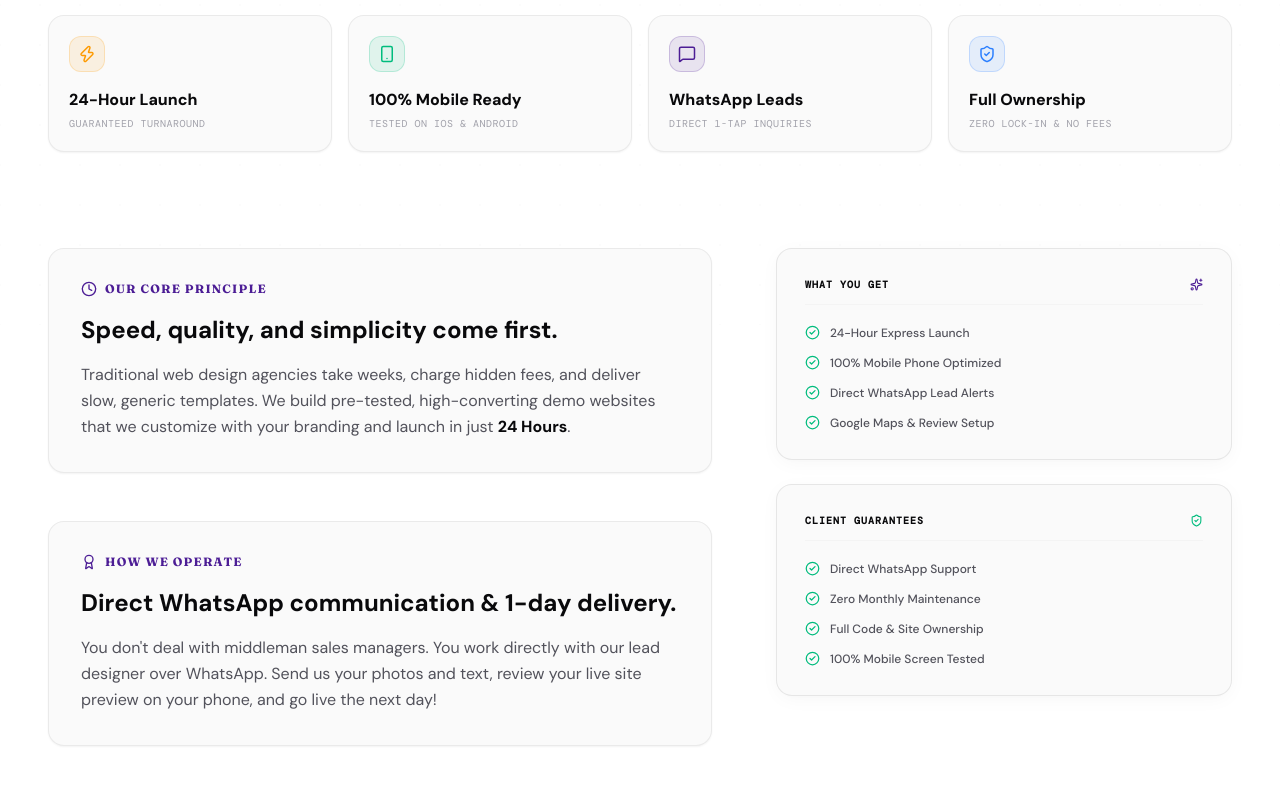
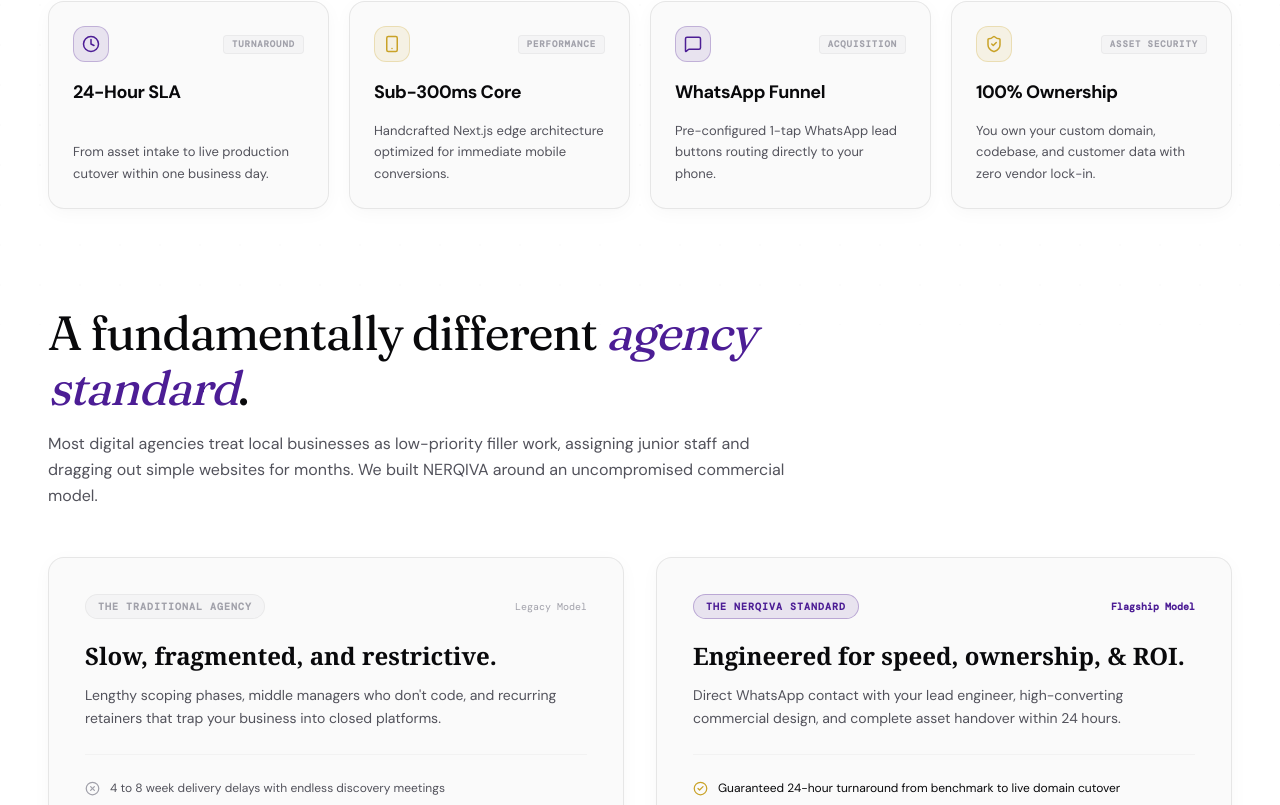
Before and after one commit to dipexplorer/nerqiva-agency-site, a Next.js app: page /about in a window 1280 px wide. Shown: the part 475-1280 px from the top of the page. Built offline with nearby package versions, Linux system fonts and the light colour scheme.

Commit message:
feat(about): audit and polish about page with Fraunces serif and contrast matrix

```diff
--- a/src/app/about/page.tsx
+++ b/src/app/about/page.tsx
@@ -1,5 +1,5 @@
 import { Metadata } from "next";
-import { Zap, Smartphone, MessageSquare, ShieldCheck, CheckCircle2, Sparkles, Clock, Award } from "lucide-react";
+import { Clock, Smartphone, MessageSquare, ShieldCheck, CheckCircle2, XCircle } from "lucide-react";
 import WhyUs from "../../components/WhyUs";
 import FounderSection from "../../components/FounderSection";
 import ClosingSection from "../../components/ClosingSection";
@@ -20,134 +20,166 @@ export const metadata: Metadata = {
 };
 
 export default function AboutPage() {
+  const specs = [
+    {
+      title: "24-Hour SLA",
+      badge: "Turnaround",
+      desc: "From asset intake to live production cutover within one business day.",
+      icon: Clock,
+      accentClass: "text-accent bg-accent/10 border-accent/25",
+    },
+    {
+      title: "Sub-300ms Core",
+      badge: "Performance",
+      desc: "Handcrafted Next.js edge architecture optimized for immediate mobile conversions.",
+      icon: Smartphone,
+      accentClass: "text-accent-gold bg-accent-gold/10 border-accent-gold/25",
+    },
+    {
+      title: "WhatsApp Funnel",
+      badge: "Acquisition",
+      desc: "Pre-configured 1-tap WhatsApp lead buttons routing directly to your phone.",
+      icon: MessageSquare,
+      accentClass: "text-accent bg-accent/10 border-accent/25",
+    },
+    {
+      title: "100% Ownership",
+      badge: "Asset Security",
+      desc: "You own your custom domain, codebase, and customer data with zero vendor lock-in.",
+      icon: ShieldCheck,
+      accentClass: "text-accent-gold bg-accent-gold/10 border-accent-gold/25",
+    },
+  ];
+
+  const comparisons = {
+    traditional: [
+      "4 to 8 week delivery delays with endless discovery meetings",
+      "Junior contractors and offshore teams with zero accountability",
+      "Bloated WordPress/Wix templates with recurring maintenance bills",
+      "Code and domain held hostage under mandatory retainer contracts",
+    ],
+    nerqiva: [
+      "Guaranteed 24-hour turnaround from benchmark to live domain cutover",
+      "Direct collaboration with senior principal engineer via WhatsApp",
+      "Custom Next.js edge codebase with 95+ Google Lighthouse mobile scores",
+      "100% complete asset handover with zero monthly software lock-in",
+    ],
+  };
+
   return (
     <div className="pt-32 relative z-20">
-
-      {/* Hero Header */}
-      <div className="section-container mb-16 max-w-4xl">
-        <div className="flex items-center gap-3 mb-6">
-          <span className="h-2 w-2 rounded-full bg-accent animate-pulse" />
-          <span className="label-eyebrow text-accent">ABOUT NERQIVA DIGITAL STUDIO</span>
-        </div>
+      {/* Hero Header: Pure Typographic Authority */}
+      <div className="section-container mb-14 sm:mb-16 max-w-4xl">
         <h1
-          className="font-sans font-extrabold text-text-primary leading-[1.08] mb-6 tracking-tight"
+          className="font-serif text-text-primary leading-[1.12] mb-6 tracking-tight"
           style={{ fontSize: "clamp(2.5rem, 5vw, 4.25rem)", letterSpacing: "-0.03em" }}
         >
-          Stunning websites built for local businesses in <span className="bg-linear-to-r from-accent via-accent-light to-accent-gold bg-clip-text text-transparent font-black">24 Hours.</span>
+          Stunning digital flagships built for local businesses in{" "}
+          <span className="italic font-normal text-accent">24 hours</span>.
         </h1>
-        <p className="text-text-secondary text-lg leading-relaxed max-w-2xl font-normal">
-          NERQIVA is a modern website design studio. We help local businesses, salons, studios, clinics, and brands establish luxury digital presences without the hassle, delays, and high costs of traditional agencies.
+        <p className="text-text-secondary text-base sm:text-lg leading-relaxed max-w-2xl font-normal">
+          NERQIVA is a modern website engineering studio. We help ambitious local businesses, luxury salons, specialized clinics, and high-ticket service brands establish dominant digital flagships—delivered without agency delays, bloated retainers, or technical overhead.
         </p>
       </div>
 
-      {/* Hero Quick Stat Highlight Grid */}
+      {/* Studio Benchmark & Specification Grid */}
       <div className="section-container mb-24 max-w-5xl">
-        <div className="grid grid-cols-2 lg:grid-cols-4 gap-4">
-          {[
-            { title: "24-Hour Launch", desc: "Guaranteed turnaround", icon: Zap, color: "text-amber-500 bg-amber-500/10 border-amber-500/20" },
-            { title: "100% Mobile Ready", desc: "Tested on iOS & Android", icon: Smartphone, color: "text-emerald-500 bg-emerald-500/10 border-emerald-500/20" },
-            { title: "WhatsApp Leads", desc: "Direct 1-tap inquiries", icon: MessageSquare, color: "text-accent bg-accent/10 border-accent/20" },
-            { title: "Full Ownership", desc: "Zero lock-in & no fees", icon: ShieldCheck, color: "text-blue-500 bg-blue-500/10 border-blue-500/20" },
-          ].map((stat, idx) => {
-            const IconComp = stat.icon;
+        <div className="grid grid-cols-1 sm:grid-cols-2 lg:grid-cols-4 gap-4 sm:gap-5">
+          {specs.map((item, idx) => {
+            const IconComp = item.icon;
             return (
-              <div key={idx} className="p-5 rounded-2xl bg-bg-card border border-border/80 shadow-xs flex flex-col justify-between hover:border-accent/40 transition-colors">
-                <div className={`w-9 h-9 rounded-xl border ${stat.color} flex items-center justify-center mb-4`}>
-                  <IconComp size={18} />
+              <div
+                key={idx}
+                className="card-luxury p-5 sm:p-6 rounded-2xl bg-bg-card border border-border/70 flex flex-col justify-between hover:border-accent/40 transition-colors shadow-2xs"
+              >
+                <div>
+                  <div className="flex items-center justify-between mb-4">
+                    <div className={`w-9 h-9 rounded-xl border ${item.accentClass} flex items-center justify-center shrink-0`}>
+                      <IconComp size={18} />
+                    </div>
+                    <span className="font-mono text-[9px] uppercase tracking-widest text-text-tertiary font-bold bg-bg-secondary px-2 py-0.5 rounded border border-border/50">
+                      {item.badge}
+                    </span>
+                  </div>
+                  <h3 className="font-sans font-bold text-base sm:text-lg text-text-primary mb-1.5 tracking-tight">
+                    {item.title}
+                  </h3>
                 </div>
-                <div>
-                  <h3 className="font-sans font-extrabold text-base text-text-primary mb-1">
-                    {stat.title}
-                  </h3>
-                  <p className="font-mono text-[10px] uppercase tracking-wider text-text-tertiary">
-                    {stat.desc}
-                  </p>
-                </div>
+                <p className="text-text-secondary text-xs sm:text-[13px] leading-relaxed font-normal mt-2">
+                  {item.desc}
+                </p>
               </div>
             );
           })}
         </div>
       </div>
 
-      {/* Core Principles Section */}
-      <div className="section-container mb-32 max-w-5xl">
-        <div className="grid md:grid-cols-12 gap-12 lg:gap-16 items-start">
-          <div className="md:col-span-7 space-y-12">
-            <section className="p-8 rounded-2xl bg-bg-card border border-border/80 shadow-xs">
-              <div className="flex items-center gap-2 mb-4">
-                <Clock size={16} className="text-accent" />
-                <h2 className="font-mono text-xs font-bold uppercase tracking-widest text-accent">
-                  Our Core Principle
-                </h2>
+      {/* Operating Philosophy: The Contrast Matrix */}
+      <div className="section-container mb-28 sm:mb-36 max-w-5xl">
+        <div className="max-w-3xl mb-10 sm:mb-12">
+          <h2
+            className="font-serif text-text-primary leading-[1.15] mb-4 tracking-tight"
+            style={{ fontSize: "clamp(2rem, 4vw, 3rem)", letterSpacing: "-0.03em" }}
+          >
+            A fundamentally different <span className="italic font-normal text-accent">agency standard</span>.
+          </h2>
+          <p className="text-text-secondary text-base leading-relaxed font-normal">
+            Most digital agencies treat local businesses as low-priority filler work, assigning junior staff and dragging out simple websites for months. We built NERQIVA around an uncompromised commercial model.
+          </p>
+        </div>
+
+        <div className="grid md:grid-cols-2 gap-6 sm:gap-8">
+          {/* Traditional Agency Card */}
+          <div className="card-luxury p-7 sm:p-9 rounded-2xl bg-bg-card/60 border border-border/60 flex flex-col justify-between">
+            <div>
+              <div className="flex items-center justify-between mb-5">
+                <span className="font-mono text-[10px] uppercase tracking-widest text-text-tertiary font-bold bg-bg-secondary border border-border/60 px-3 py-1 rounded-full">
+                  The Traditional Agency
+                </span>
+                <span className="font-mono text-[10px] text-text-tertiary">Legacy Model</span>
               </div>
-              <h3 className="font-sans font-bold text-2xl text-text-primary mb-4 leading-snug">
-                Speed, quality, and simplicity come first.
+              <h3 className="font-serif font-bold text-xl sm:text-2xl text-text-primary mb-3 leading-snug">
+                Slow, fragmented, and restrictive.
               </h3>
-              <p className="text-text-secondary text-base leading-relaxed font-sans">
-                Traditional web design agencies take weeks, charge hidden fees, and deliver slow, generic templates. We build pre-tested, high-converting demo websites that we customize with your branding and launch in just <strong className="font-bold text-text-primary">24 Hours</strong>.
+              <p className="text-text-secondary text-sm leading-relaxed mb-6 font-normal">
+                Lengthy scoping phases, middle managers who don&apos;t code, and recurring retainers that trap your business into closed platforms.
               </p>
-            </section>
+            </div>
 
-            <section className="p-8 rounded-2xl bg-bg-card border border-border/80 shadow-xs">
-              <div className="flex items-center gap-2 mb-4">
-                <Award size={16} className="text-accent" />
-                <h2 className="font-mono text-xs font-bold uppercase tracking-widest text-accent">
-                  How We Operate
-                </h2>
-              </div>
-              <h3 className="font-sans font-bold text-2xl text-text-primary mb-4 leading-snug">
-                Direct WhatsApp communication & 1-day delivery.
-              </h3>
-              <p className="text-text-secondary text-base leading-relaxed font-sans">
-                You don&apos;t deal with middleman sales managers. You work directly with our lead designer over WhatsApp. Send us your photos and text, review your live site preview on your phone, and go live the next day!
-              </p>
-            </section>
+            <div className="pt-6 border-t border-border/40 space-y-3">
+              {comparisons.traditional.map((point, idx) => (
+                <div key={idx} className="flex items-start gap-2.5 text-xs text-text-secondary font-sans leading-relaxed">
+                  <XCircle size={15} className="text-text-tertiary shrink-0 mt-0.5" />
+                  <span>{point}</span>
+                </div>
+              ))}
+            </div>
           </div>
 
-          {/* Right Column Guarantee Cards */}
-          <div className="md:col-span-5 space-y-6">
-            <div className="card-luxury p-7 rounded-2xl border border-border/80 shadow-xs">
-              <div className="flex items-center justify-between mb-5 border-b border-border/30 pb-3">
-                <h4 className="font-mono text-[10px] uppercase tracking-widest text-text-primary font-bold">
-                  What You Get
-                </h4>
-                <Sparkles size={13} className="text-accent" />
+          {/* NERQIVA Standard Card */}
+          <div className="card-luxury p-7 sm:p-9 rounded-2xl bg-bg-card border border-accent/40 ring-1 ring-accent/20 flex flex-col justify-between shadow-xs">
+            <div>
+              <div className="flex items-center justify-between mb-5">
+                <span className="font-mono text-[10px] uppercase tracking-widest text-accent font-bold bg-accent/10 border border-accent/30 px-3 py-1 rounded-full">
+                  The NERQIVA Standard
+                </span>
+                <span className="font-mono text-[10px] text-accent font-semibold">Flagship Model</span>
               </div>
-              <ul className="space-y-3.5 font-sans text-xs font-medium text-text-secondary">
-                {[
-                  "24-Hour Express Launch",
-                  "100% Mobile Phone Optimized",
-                  "Direct WhatsApp Lead Alerts",
-                  "Google Maps & Review Setup",
-                ].map((item, idx) => (
-                  <li key={idx} className="flex items-center gap-2.5">
-                    <CheckCircle2 size={15} className="text-emerald-500 shrink-0" />
-                    <span>{item}</span>
-                  </li>
-                ))}
-              </ul>
+              <h3 className="font-serif font-bold text-xl sm:text-2xl text-text-primary mb-3 leading-snug">
+                Engineered for speed, ownership, & ROI.
+              </h3>
+              <p className="text-text-secondary text-sm leading-relaxed mb-6 font-normal">
+                Direct WhatsApp contact with your lead engineer, high-converting commercial design, and complete asset handover within 24 hours.
+              </p>
             </div>
 
-            <div className="card-luxury p-7 rounded-2xl border border-border/80 shadow-xs">
-              <div className="flex items-center justify-between mb-5 border-b border-border/30 pb-3">
-                <h4 className="font-mono text-[10px] uppercase tracking-widest text-text-primary font-bold">
-                  Client Guarantees
-                </h4>
-                <ShieldCheck size={13} className="text-emerald-500" />
-              </div>
-              <ul className="space-y-3.5 font-sans text-xs font-medium text-text-secondary">
-                {[
-                  "Direct WhatsApp Support",
-                  "Zero Monthly Maintenance",
-                  "Full Code & Site Ownership",
-                  "100% Mobile Screen Tested",
-                ].map((item, idx) => (
-                  <li key={idx} className="flex items-center gap-2.5">
-                    <CheckCircle2 size={15} className="text-emerald-500 shrink-0" />
-                    <span>{item}</span>
-                  </li>
-                ))}
-              </ul>
+            <div className="pt-6 border-t border-border/40 space-y-3">
+              {comparisons.nerqiva.map((point, idx) => (
+                <div key={idx} className="flex items-start gap-2.5 text-xs text-text-primary font-sans leading-relaxed">
+                  <CheckCircle2 size={15} className="text-accent-gold shrink-0 mt-0.5" />
+                  <span>{point}</span>
+                </div>
+              ))}
             </div>
           </div>
         </div>
@@ -158,6 +190,8 @@ export default function AboutPage() {
 
       {/* Trust & Why Us Component */}
       <WhyUs />
+
+      {/* Closing CTA Section */}
       <ClosingSection />
     </div>
   );
```
